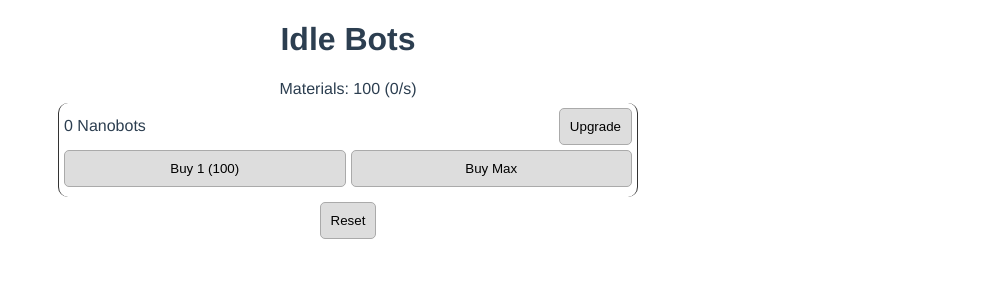
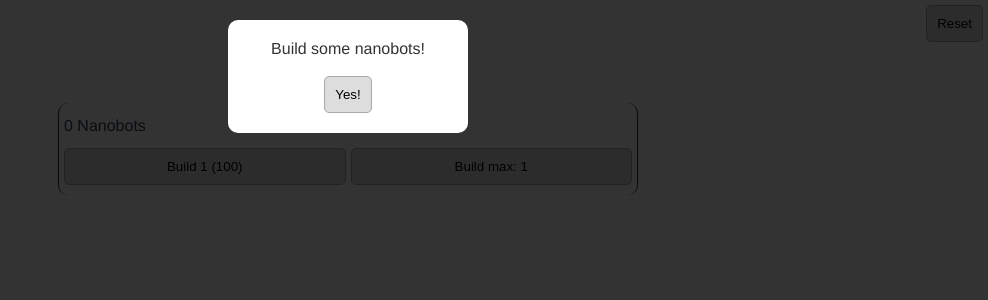
Before and after one commit to chees/idlebots, a Vue app: page / in a window 1280 px wide. Shown: the top 300 px of the page, without its empty margins (292-1280 px from the left). Built offline with nearby package versions, Linux system fonts and the light colour scheme.

Commit message:
Dialog, animations and state

```diff
--- a/src/components/Game.vue
+++ b/src/components/Game.vue
@@ -8,15 +8,25 @@
     <div v-for="(bot, index) in bots" :key="bot.name" class="bot" v-if="isUnlocked(index)">
       <div class="desc">
         {{ show(bot.owned) }} {{ bot.name }}
-        <button>Upgrade</button>
+        <button v-if="canUpgrade(bot)">Upgrade</button>
       </div>
-      <div class="buy">
-        <button @click="buy(bot)" :disabled="materials.lt(bot.cost)">Buy 1 ({{ bot.cost }})</button>
-        <button @click="buyMax(bot)" :disabled="materials.lt(bot.cost)">Buy Max</button>
+      <div class="build">
+        <button @click="build(bot)" :disabled="materials.lt(bot.cost)">Build 1 ({{ bot.cost }})</button>
+        <button @click="buildMax(bot)" :disabled="materials.lt(bot.cost)">Build max: {{ show(materials.div(bot.cost).round(0, 0)) }}</button>
       </div>
     </div>
 
-    <button @click="reset">Reset</button>
+    <button @click="reset" style="position:fixed; top:5px; right:5px">Reset</button>
+
+    <transition name="fade">
+      <div class="dialog" v-if="state=='start'">
+        <div class="content">
+          Build some nanobots!<br>
+          <br>
+          <button @click="state = 'started'">Yes!</button>
+        </div>
+      </div>
+    </transition>
   </div>
 </template>
 
@@ -33,6 +43,7 @@ export default {
       rate: Big(0),
       ticker: 0,
       prevTick: new Date(),
+      state: 'start',
       bots: [
         { name: 'Nanobots', owned: Big(0), cost: 100, generates: 1 },
         { name: 'Minibots', owned: Big(0), cost: 1000, generates: 10 },
@@ -42,6 +53,16 @@ export default {
     }
   },
   methods: {
+    reset: function () {
+      this.materials = Big(100)
+      this.rate = Big(0)
+      this.ticker = 0
+      this.prevTick = new Date()
+      this.state = 'start'
+      for (const bot of this.bots) {
+        bot.owned = Big(0)
+      }
+    },
     tick: function () {
       const now = new Date()
       const ticks = Math.floor((now - this.prevTick) / sleep)
@@ -59,11 +80,11 @@ export default {
 
       setTimeout(this.tick, sleep)
     },
-    buy: function (b) {
+    build: function (b) {
       this.materials = this.materials.minus(b.cost)
       b.owned = b.owned.plus(1)
     },
-    buyMax: function (b) {
+    buildMax: function (b) {
       const max = this.materials.div(b.cost).round(0, 0)
       this.materials = this.materials.minus(max.times(b.cost))
       b.owned = b.owned.plus(max)
@@ -72,6 +93,7 @@ export default {
       window.localStorage.setItem('save', JSON.stringify({
         materials: this.materials,
         prevTick: this.prevTick,
+        state: this.state,
         bots: this.bots.map(b => b.owned)
       }))
     },
@@ -81,17 +103,9 @@ export default {
 
       this.materials = Big(saved.materials)
       this.prevTick = new Date(saved.prevTick)
+      this.state = saved.state
       for (let [index, value] of saved.bots.entries()) {
         this.bots[index].owned = Big(value)
-      }
-    },
-    reset: function () {
-      this.materials = Big(100)
-      this.rate = Big(0)
-      this.ticker = 0
-      this.prevTick = new Date()
-      for (const bot of this.bots) {
-        bot.owned = Big(0)
       }
     },
     show: function (big) {
@@ -100,6 +114,10 @@ export default {
     isUnlocked: function (index) {
       if (index === 0) return true
       return this.bots[index - 1].owned.gte(10)
+    },
+    canUpgrade: function (bot) {
+      // TODO
+      return false
     }
   },
   created: function () {
@@ -131,17 +149,48 @@ button {
   border-right: 1px solid #333;
   border-radius: 10px;
 }
-.desc, .buy {
+.desc, .build {
   display: flex;
   justify-content: space-between;
   line-height: 35px;
 }
-.buy button {
+.build button {
   width: 50%;
   margin: 5px 0;
 }
-.buy button:last-child {
+.build button:last-child {
   margin-left: 5px;
 }
 
+.dialog {
+  position: absolute;
+  top: 0;
+  bottom: 0;
+  left: 0;
+  right: 0;
+  padding: 20px;
+  background-color: rgba(0, 0, 0, .8);
+}
+.dialog .content {
+  background-color: white;
+  color: #333;
+  padding: 20px;
+  margin: auto;
+  max-width: 200px;
+  border-radius: 10px;
+}
+
+.fade-enter-active, .fade-leave-active {
+  transition: opacity 0.4s ease-out;
+}
+.fade-enter, .fade-leave-to {
+  opacity: 0;
+}
+.fade-enter-active .content, .fade-leave-active .content {
+  transition: transform 0.1s ease-in;
+}
+.fade-enter .content, .fade-leave-to .content {
+  transform: scale(0)
+}
+
 </style>
```
